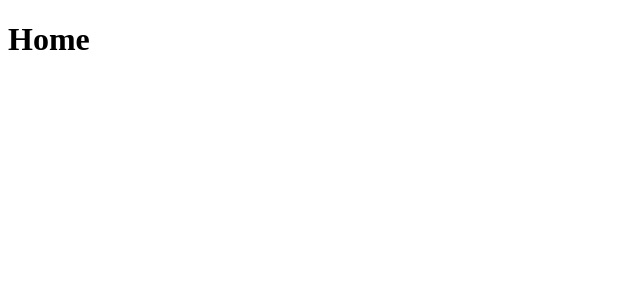
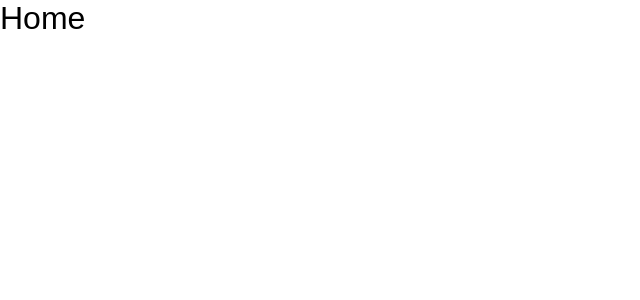
Before and after one commit to Manidoux41/frontend-api-udemy, a React (Vite) app: page / in a window 1280 px wide. Shown: the top 300 px of the page, without its empty margins (0-640 px from the left). Built offline with nearby package versions, Linux system fonts and the light colour scheme.

Commit message:
add antdesign

```diff
--- a/src/main.jsx
+++ b/src/main.jsx
@@ -1,9 +1,14 @@
 import React from 'react'
 import ReactDOM from 'react-dom/client'
-import App from './App'
+import App from './App';
+import { BrowserRouter as Router } from 'react-router-dom';
+import 'antd/dist/reset.css';
+
 
 ReactDOM.createRoot(document.getElementById('root')).render(
   <React.StrictMode>
-    <App />
+    <Router>
+      <App />
+    </Router>
   </React.StrictMode>,
 )
```
